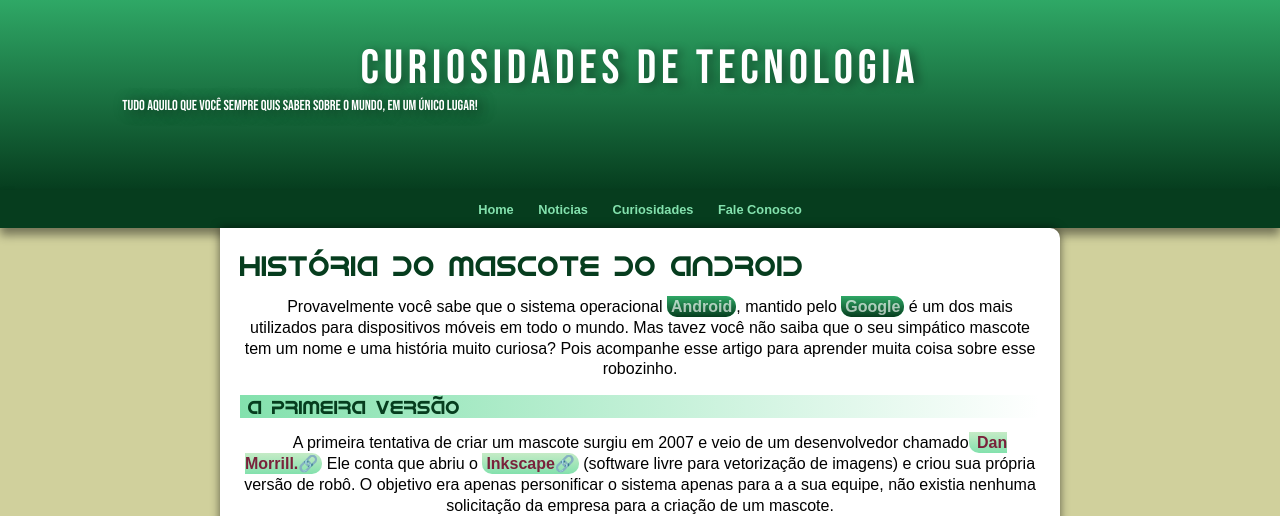
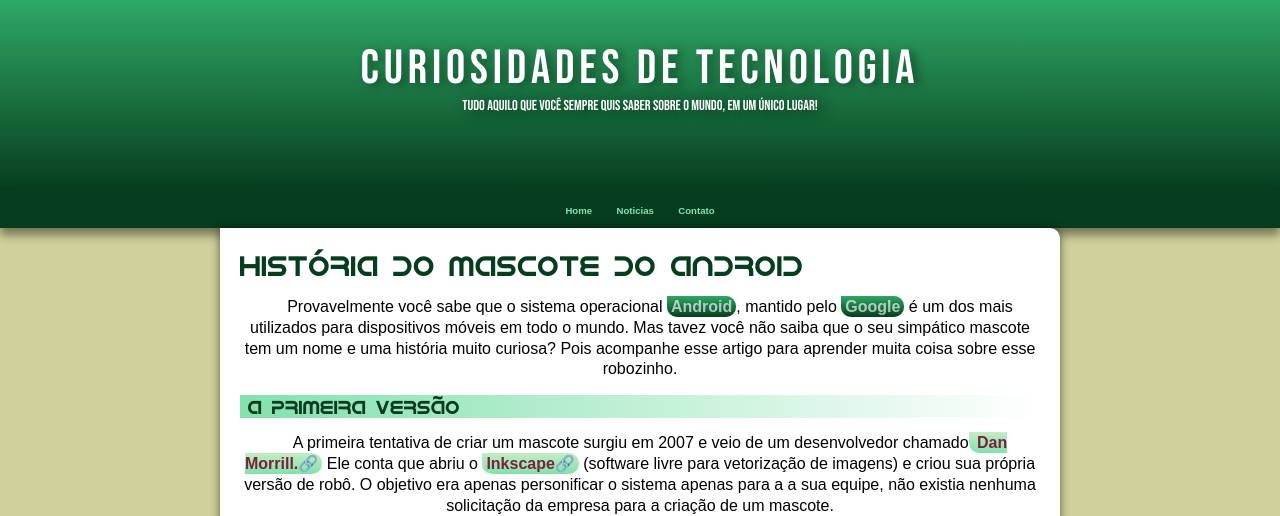
Before and after one commit to Domingosfmdev/projeto-android, a plain HTML site: page index.html in a window 1280 px wide. Shown: the top 516 px of the page. Drawn offline with Linux system fonts and the light colour scheme.

Commit message:
problema de padding corrigido

```diff
--- a/estyle/style2.css
+++ b/estyle/style2.css
@@ -75,8 +75,8 @@ header > p {
     font-size: 0.9em;
     font-family: var(--font-destaque);
     max-width: 600px;
-    margin: 0px 0px 20px 0px;
-    padding:auto 10px;
+    margin: auto;
+    padding-bottom: 50px;
     text-shadow: 5px 2px 14px rgba(0, 0, 0, 0.573);
 }
 
@@ -94,7 +94,7 @@ nav > a {
     font-weight: bold;
     border-radius: 5px;
     transition-duration: 0.4567s ;
-    font-size: 0.8em;
+    font-size: 0.6em;
 }
 
 nav > a:hover {
@@ -227,6 +227,7 @@ footer {
     text-align: center;
     font-size: 0.6em;
     padding: 5px;
+    width: auto;
 }
 
 footer a {
--- a/index.html
+++ b/index.html
@@ -15,8 +15,7 @@
     <nav>
         <a href="#">Home</a>
         <a href="#">Noticias</a>
-        <a href="#">Curiosidades</a>
-        <a href="#">Fale Conosco</a>
+        <a href="#">Contato</a>
     </nav>
 
     <main>
```
